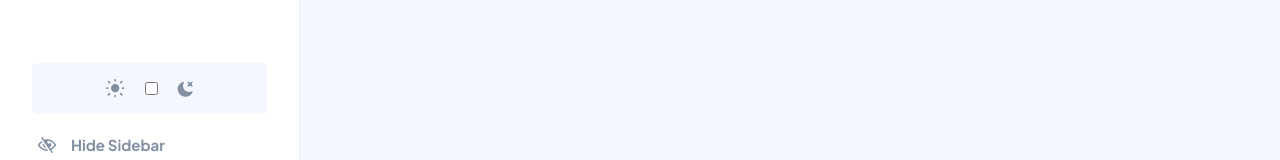
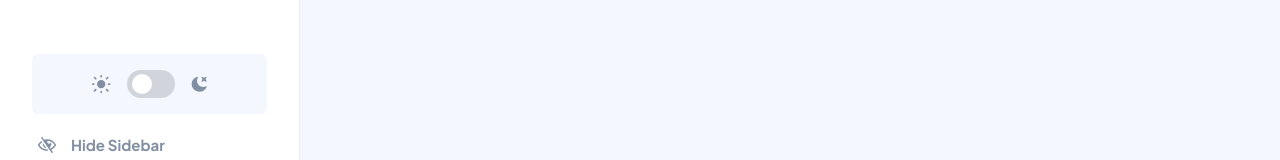
Before and after one commit to KoenCobra/VueKanban, a Vue app: page / in a window 1280 px wide. Shown: the part 611-771 px from the top of the page. Built offline with nearby package versions, Linux system fonts and the light colour scheme; a web font is replaced by a local one.

Commit message:
added primevue input switch

```diff
--- a/package.json
+++ b/package.json
@@ -13,6 +13,7 @@
   },
   "dependencies": {
     "pinia": "^2.1.6",
+    "primevue": "^3.32.2",
     "vue": "^3.3.4",
     "vue-router": "^4.2.4"
   },
--- a/src/components/theme-switcher.vue
+++ b/src/components/theme-switcher.vue
@@ -1,12 +1,17 @@
 <template>
   <div class="theme-switch">
     <img src="../assets/images/icon-light-theme.svg" alt="light-theme" />
-    <input type="checkbox" />
+    <InputSwitch v-model="checked" />
     <img src="../assets/images/icon-dark-theme.svg" alt="dark-theme" />
   </div>
 </template>
 
-<script setup lang="ts"></script>
+<script setup lang="ts">
+import InputSwitch from 'primevue/inputswitch'
+import { ref } from 'vue'
+
+const checked = ref(false)
+</script>
 
 <style scoped lang="scss">
 @import '../assets/sass/variables.scss';
--- a/src/main.ts
+++ b/src/main.ts
@@ -2,7 +2,8 @@ import './assets/sass/styles.scss'
 
 import { createApp } from 'vue'
 import { createPinia } from 'pinia'
-
+import PrimeVue from 'primevue/config';
+import "primevue/resources/themes/lara-light-indigo/theme.css";
 import App from './App.vue'
 import router from './router'
 
@@ -10,5 +11,6 @@ const app = createApp(App)
 
 app.use(createPinia())
 app.use(router)
+app.use(PrimeVue);
 
 app.mount('#app')
```
Also changed, not shown: 1 other file (tests, documents, lock files or other folders).
